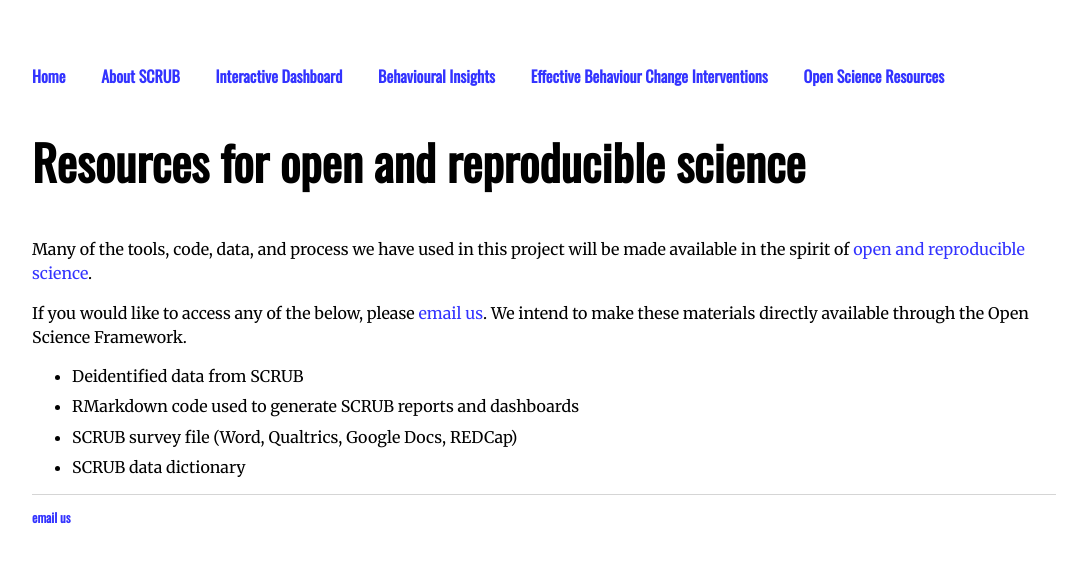
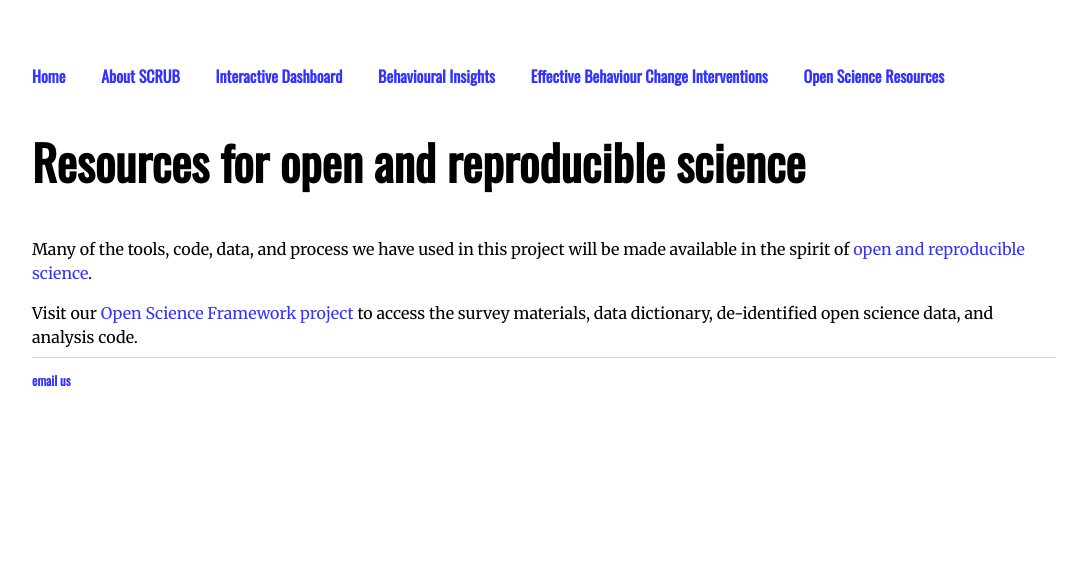
Before and after one commit to aksaeri/scrub, a Jekyll site: the page built from pages/resources.md, in a window 1280 px wide. Shown: the top 562 px of the page, without its empty margins (96-1183 px from the left). Built offline with Jekyll 4.4.1, drawn with Linux system fonts in a browser that asks for light colours.

Commit message:
Update resources.md

```diff
--- a/pages/resources.md
+++ b/pages/resources.md
@@ -8,9 +8,4 @@ description: SCRUB resources
 
 Many of the tools, code, data, and process we have used in this project will be made available in the spirit of [open and reproducible science](https://www.nature.com/articles/s41562-016-0021).
 
-If you would like to access any of the below, please [email us](peter.slattery@monash.edu). We intend to make these materials directly available through the Open Science Framework.
-
-* Deidentified data from SCRUB
-* RMarkdown code used to generate SCRUB reports and dashboards
-* SCRUB survey file (Word, Qualtrics, Google Docs, REDCap)
-* SCRUB data dictionary
+Visit our [Open Science Framework project](https://osf.io/u5x3r/) to access the survey materials, data dictionary, de-identified open science data, and analysis code.
```
